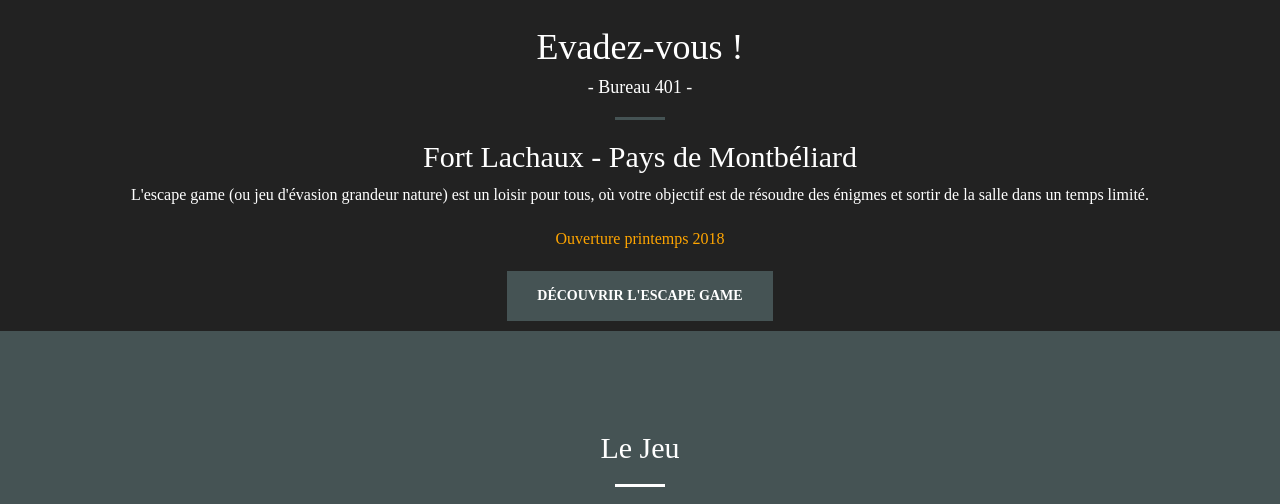
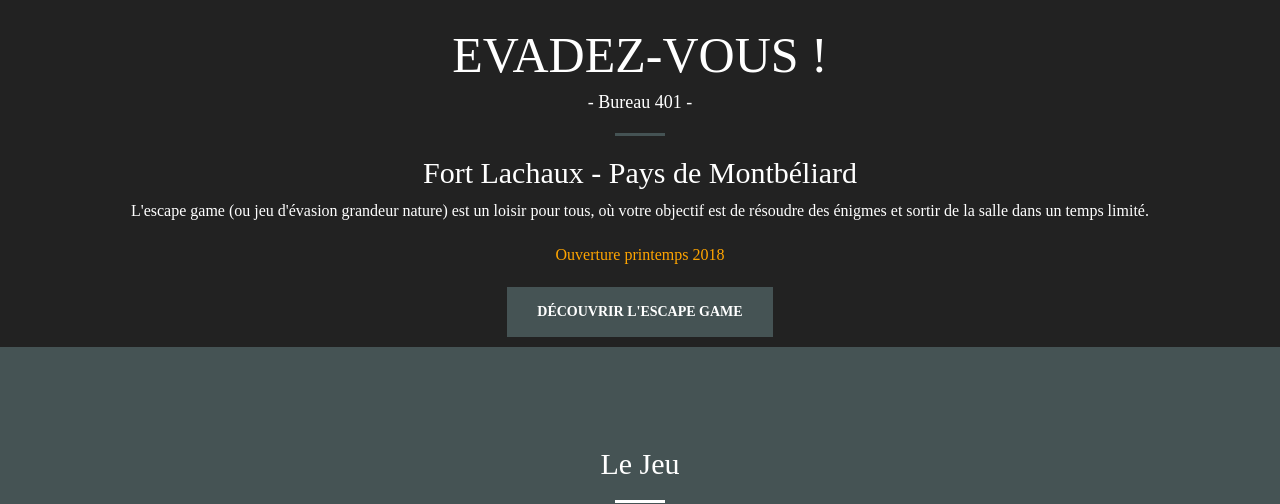
Before and after one commit to frenchsan/frontSite, a website: page index.html in a window 1280 px wide. Shown: the part 214-718 px from the top of the page. Drawn offline with nearby package versions, Linux system fonts and the light colour scheme; a script that the page names is missing.

Commit message:
refactor header

```diff
--- a/index.html
+++ b/index.html
@@ -140,10 +140,13 @@
     </nav>
 </div>
 
-    <div style="background-color: #222222;color:white;text-align:center;margin:10px;">
+    <div style="background-color: #222222;
+    color:white;
+    text-align:center;
+    margin:10px;">
         <div class="header-content" style="margin-top: 30px; display:block">
             <div class="header-content-inner">
-                <h1 id="homeHeading">Evadez-vous !</h1>
+                <h1 id="homeHeading" style="font-size: 50px;">EVADEZ-VOUS !</h1>
                 <h4>- Bureau 401 -</h4>
                 <hr>
                 <h2>Fort Lachaux - Pays de Montbéliard</h2>
```
